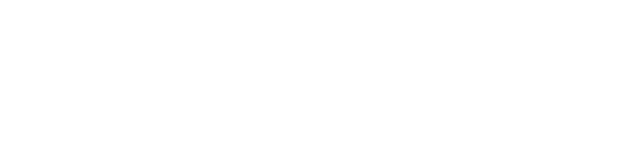
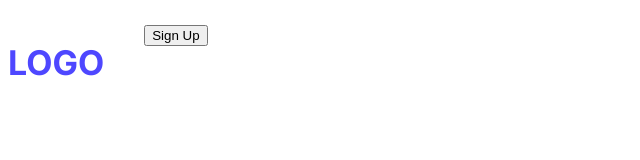
Before and after one commit to sakibph38/Assignment-1, a plain HTML site: page index.html in a window 1280 px wide. Shown: the whole page, without its empty margins (0-640 px from the left). Drawn offline with Linux system fonts and the light colour scheme.

Commit message:
update color

```diff
--- a/index.html
+++ b/index.html
@@ -1,13 +1,26 @@
 <!DOCTYPE html>
 <html lang="en">
+
 <head>
     <meta charset="UTF-8">
     <meta name="viewport" content="width=device-width, initial-scale=1.0">
     <title>Assignment 1</title>
+    <link rel="preconnect" href="https://fonts.googleapis.com">
+    <link rel="preconnect" href="https://fonts.gstatic.com" crossorigin>
+    <link
+        href="https://fonts.googleapis.com/css2?family=Inter:ital,opsz,wght@0,14..32,100..900;1,14..32,100..900&display=swap"
+        rel="stylesheet">
+    <link rel="stylesheet" href="styles/assign.css">
 </head>
-<body>
+
+<body class="inter-normal">
     <header>
-
+        <nav>
+            <h3 class="prime nav-title">LOGO</h3>
+            <ul>
+                <li><a href=""><button>Sign Up</button></a></li>
+            </ul>
+        </nav>
     </header>
     <main>
 
@@ -16,4 +29,5 @@
 
     </footer>
 </body>
+
 </html>
--- /dev/null
+++ b/styles/assign.css
@@ -0,0 +1,25 @@
+
+.inter-normal {
+  font-family: "Inter", sans-serif;
+  font-optical-sizing: auto;
+  font-style: normal;
+}
+
+/* shared style */
+.text-primary{
+    color: #4E47FF;
+}
+.prime{
+    color: #4E47FF;
+}
+/* Nav styles */
+nav{
+    display: flex;
+}
+.nav-title{
+    font-size: 34px;
+}
+
+nav ul li{
+    list-style: none;
+}
```
